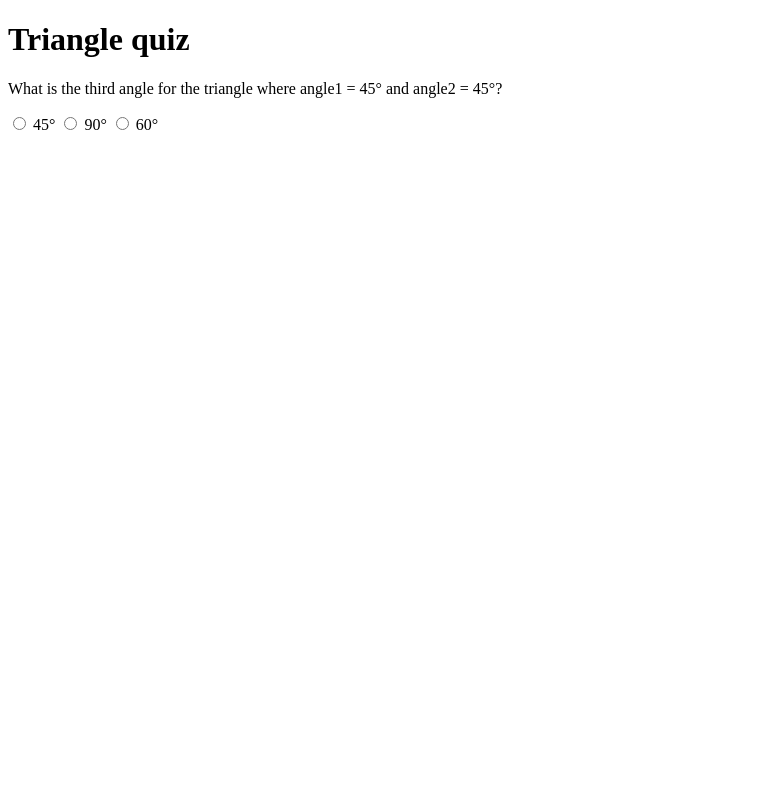
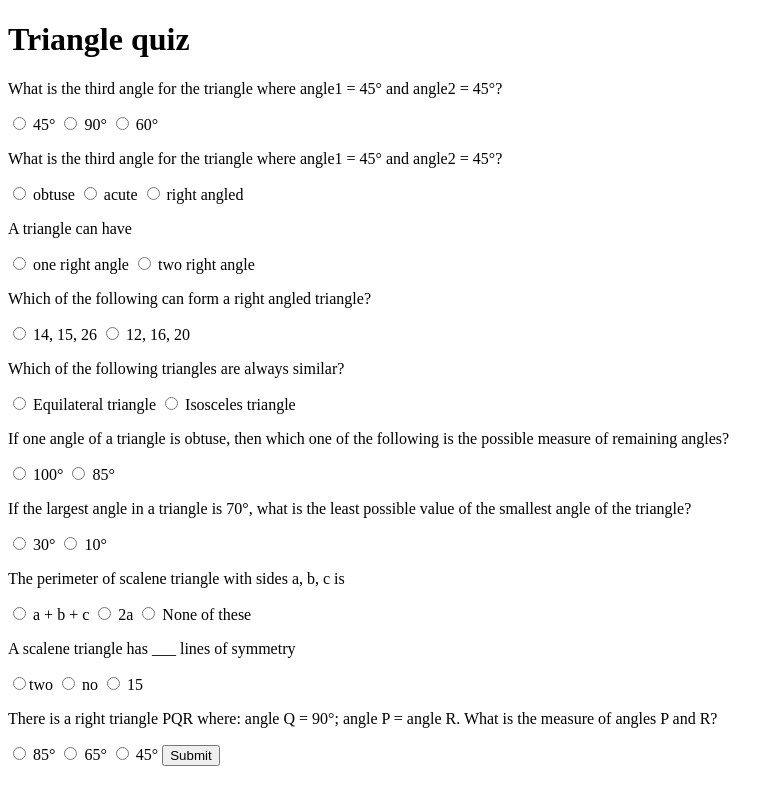
Before and after one commit to anandkumarcoder/mark12, a plain HTML site: page quiz.html in a window 1280 px wide. Shown: the whole page, without its empty margins (0-784 px from the left). Drawn offline with Linux system fonts and the light colour scheme.

Commit message:
triangle quiz completed

```diff
--- a/quiz.html
+++ b/quiz.html
@@ -1,20 +1,22 @@
 <!DOCTYPE html>
 <html lang="en">
+
 <head>
     <meta charset="UTF-8">
     <meta http-equiv="X-UA-Compatible" content="IE=edge">
     <meta name="viewport" content="width=device-width, initial-scale=1.0">
     <title>Triangle quix</title>
 </head>
+
 <body>
     <h1>Triangle quiz</h1>
 
     <form class="quizForm">
-        <div questionContainer>
+        <div class="question-Container" >
 
             <p>What is the third angle for the triangle where angle1 = 45° and angle2 = 45°?</p>
 
-            <label >
+            <label>
                 <input type="radio" name=question1 value="45°"> 45°
             </label>
 
@@ -22,12 +24,156 @@
                 <input type="radio" name=question1 value="90°"> 90°
             </label>
 
-            <label >
+            <label>
                 <input type="radio" name=question1 value="60°"> 60°
             </label>
+        </div>
+
+        <div class="question-Container" >
+
+            <p>What is the third angle for the triangle where angle1 = 45° and angle2 = 45°?</p>
+
+            <label>
+                <input type="radio" name=question2 value="obtuse"> obtuse
+            </label>
+
+            <label>
+                <input type="radio" name=question2 value="acute"> acute
+            </label>
+
+            <label>
+                <input type="radio" name=question2 value="right angled"> right angled
+            </label>
+        </div>
+
+        <div class="question-Container" >
+
+            <p><div question-Container>
+
+            <p>A triangle can have</p>
+
+            <label >
+                <input type="radio" name=question3 value="one right angle"> one right angle
+            </label>
+
+            <label>
+                <input type="radio" name=question3 value="two right angle"> two right angle
+            </label></p>
+
 
         </div>
+
+        <div class="question-container">
+            <p>Which of the following can form a right angled triangle?</p>
+            <label>
+              <input type="radio" name="question4" value="14, 15, 26" />
+              14, 15, 26
+            </label>
+            <label>
+              <input type="radio" name="question4" value="12, 16, 20" />
+              12, 16, 20</label
+            >
+          </div>
+
+           <div class="question-container">
+            <p>Which of the following triangles are always similar?</p>
+            <label>
+              <input type="radio" name="question5" value="Equilateral triangle" />
+              Equilateral triangle
+            </label>
+            <label>
+              <input type="radio" name="question5" value="Isosceles triangle" />
+              Isosceles triangle</label
+            >
+          </div>
+          <div class="question-container">
+            <p>
+              If one angle of a triangle is obtuse, then which one of the
+              following is the possible measure of remaining angles?
+            </p>
+            <label>
+              <input type="radio" name="question6" value="100°" />
+              100°
+            </label>
+            <label>
+              <input type="radio" name="question6" value="85°" />
+              85°</label
+            >
+          </div>
+
+          <div class="question-container">
+            <p>
+              If the largest angle in a triangle is 70°, what is the least
+              possible value of the smallest angle of the triangle?
+            </p>
+            <label>
+              <input type="radio" name="question7" value="30°" />
+              30°
+            </label>
+            <label>
+              <input type="radio" name="question7" value="10°" />
+              10°
+            </label>
+          </div>
+
+          <div class="question-container">
+            <p>The perimeter of scalene triangle with sides a, b, c is</p>
+            <label>
+              <input type="radio" name="question8" value="a + b + c" />
+              a + b + c
+            </label>
+
+              <label>
+                <input type="radio" name="question8" value="2a" />
+                2a
+              </label>
+              <label>
+                <input type="radio" name="question8" value="None of these" />
+                None of these
+              </label>
+            </div>
+
+            <div class="question-container">
+              <p>A scalene triangle has ___ lines of symmetry</p>
+              <label>
+                <input type="radio" name="question9" value="two" />two
+              </label>
+              <label>
+                <input type="radio" name="question9" value="no" />
+                no
+              </label>
+              <label>
+                <input type="radio" name="question9" value="15" />
+                15
+              </label>
+            </div>
+
+            <div class="question-container">
+              <p>
+                There is a right triangle PQR where: angle Q = 90°; angle P = angle
+                R. What is the measure of angles P and R?
+              </p>
+              <label>
+                <input type="radio" name="question10" value="85°" />
+                85°
+              </label>
+              <label>
+                <input type="radio" name="question10" value="65°" />
+                65°
+              </label>
+              <label>
+                <input type="radio" name="question10" value="45°" />
+                45°
+              </label>
+
+
+
     </form>
+    <button id="submitBtn">Submit</button>
+
+    <div id="output"></div>
 
 </body>
+<script src="quiztri.js"></script>
+
 </html>
--- /dev/null
+++ b/quiztri.js
@@ -0,0 +1,33 @@
+const quizForm = document.querySelector(".quizForm")
+
+const submitBtn = document.querySelector("#submitBtn");
+const outputDiv = document.querySelector("#output");
+
+const correctAnswer = ["90°" ,
+"right angled" ,
+"one right angle",
+"12, 16, 20",
+"Equilateral triangle",
+"100°",
+"30°",
+"a + b + c",
+"no",
+"45°",];
+
+
+
+function calculateScore(e){
+    e.preventDefault();
+    let score = 0;
+    let index= 0;
+    const formResult = new FormData(quizForm);
+    for ( let value of formResult.values()){
+        if (value === correctAnswer[index]){ score = score + 1;
+        }
+        index = index + 1;
+    }
+    outputDiv.innerText = "your score is " + score ;
+
+}
+
+submitBtn.addEventListener('click', calculateScore )
```
